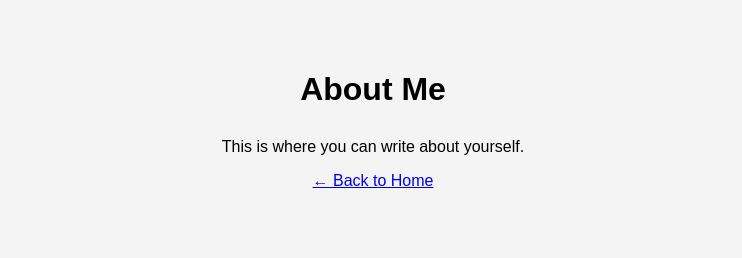
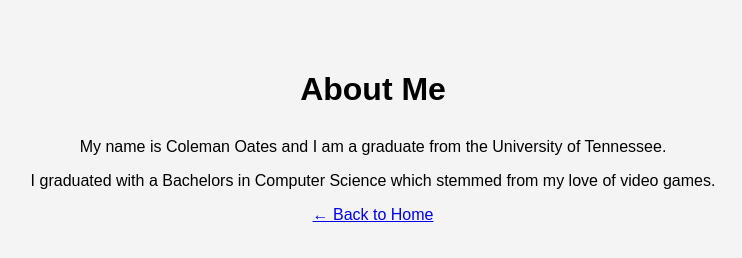
Before and after one commit to coates4/coates4.github.io, a plain HTML site: page about.html in a window 1280 px wide. Shown: the whole page, without its empty margins (267-1009 px from the left). Drawn offline with Linux system fonts and the light colour scheme.

Commit message:
Update about.html

```diff
--- a/about.html
+++ b/about.html
@@ -7,7 +7,8 @@
 </head>
 <body>
   <h1>About Me</h1>
-  <p>This is where you can write about yourself.</p>
+  <p>My name is Coleman Oates and I am a graduate from the University of Tennessee.</p>
+  <p>I graduated with a Bachelors in Computer Science which stemmed from my love of video games.</p>
   <a href="index.html">← Back to Home</a>
 </body>
 </html>
```
